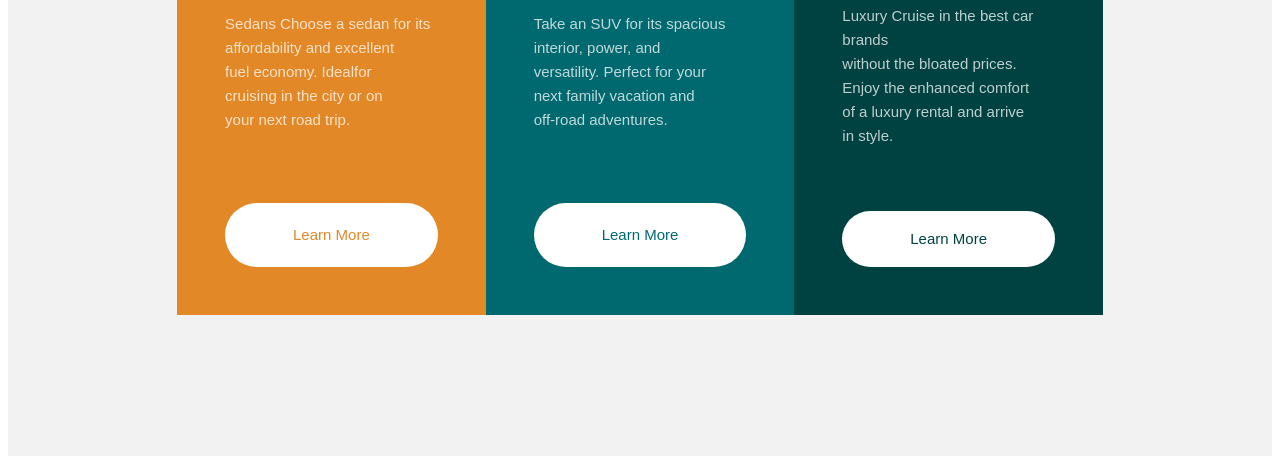
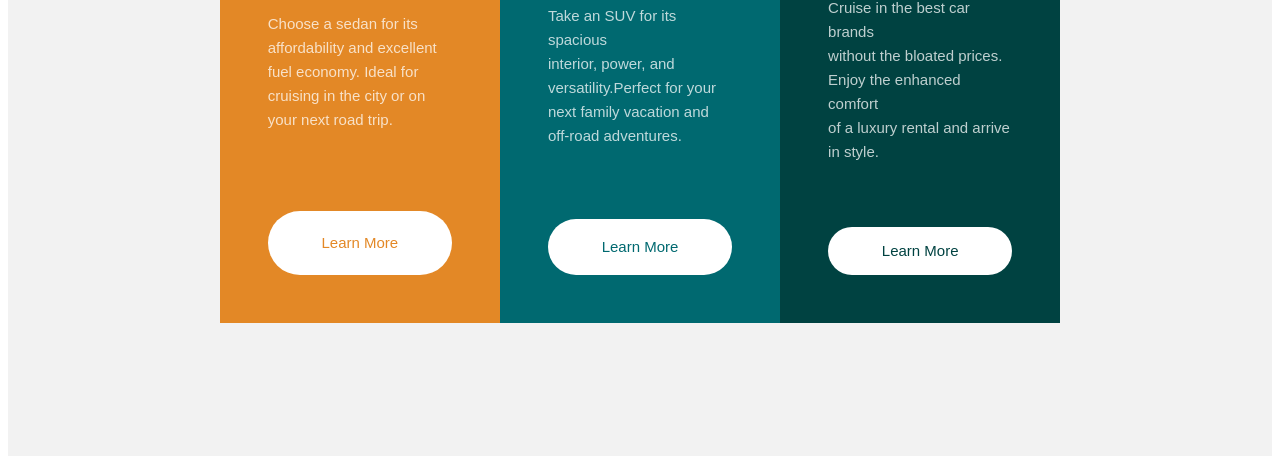
Before and after one commit to Lauraine18/3-Column-Preview-Card, a plain HTML site: page index.html in a window 1280 px wide. Shown: the part 352-816 px from the top of the page. Drawn offline with Linux system fonts and the light colour scheme.

Commit message:
3-column-Preview-Card

```diff
--- a/index.html
+++ b/index.html
@@ -26,9 +26,9 @@
                 </svg>
                 <div class="content">
                     <h1 class="sedans">SEDANS</h1>
-                    <p class="text-sedans">Sedans Choose a sedan for its <br>affordability and excellent <br>fuel
+                    <p class="text-sedans"> Choose a sedan for its <br> affordability and excellent <br> fuel
                         economy.
-                        Idealfor <br> cruising in the city or on <br> your next road trip.</p>
+                        Ideal for <br> cruising in the city or on <br> your next road trip.</p>
 
                 </div>
                 <a class="button button--learnmore1" href=" #">Learn More</a>
@@ -47,8 +47,7 @@
                 <div class=" content">
                     <h1 class="suvs">SUVS</h1>
                     <p class="text-suvs">Take an SUV for its spacious <br>interior, power, and
-                        <br>versatility.
-                        Perfect for your<br> next family vacation and<br> off-road adventures.
+                        <br>versatility.Perfect for your<br> next family vacation and<br> off-road adventures.
                     </p>
 
 
@@ -67,7 +66,7 @@
                 </svg>
                 <div class="content">
                     <h1 class="luxury">LUXURY</h1>
-                    <p class="text-luxury">Luxury Cruise in the best car brands <br>without the bloated
+                    <p class="text-luxury">Cruise in the best car brands <br>without the bloated
                         prices.<br>
                         Enjoy the enhanced comfort <br>of a luxury rental and arrive <br>in style.
                     </p>
--- a/style.css
+++ b/style.css
@@ -31,7 +31,6 @@
 place-content: center;
 }
 
-
 .card{
 display: flex;
 justify-content: center;
@@ -58,12 +57,12 @@
 }
 
 .content{
-    min-height: 5rem;
+
 }
 
 .button{
     background-color: white;
-    padding: 0.75rem 1.8rem;
+    padding: 0.5rem 0.8rem;
     border-radius: 2rem;
     text-decoration: none;
     text-align: center;
```
